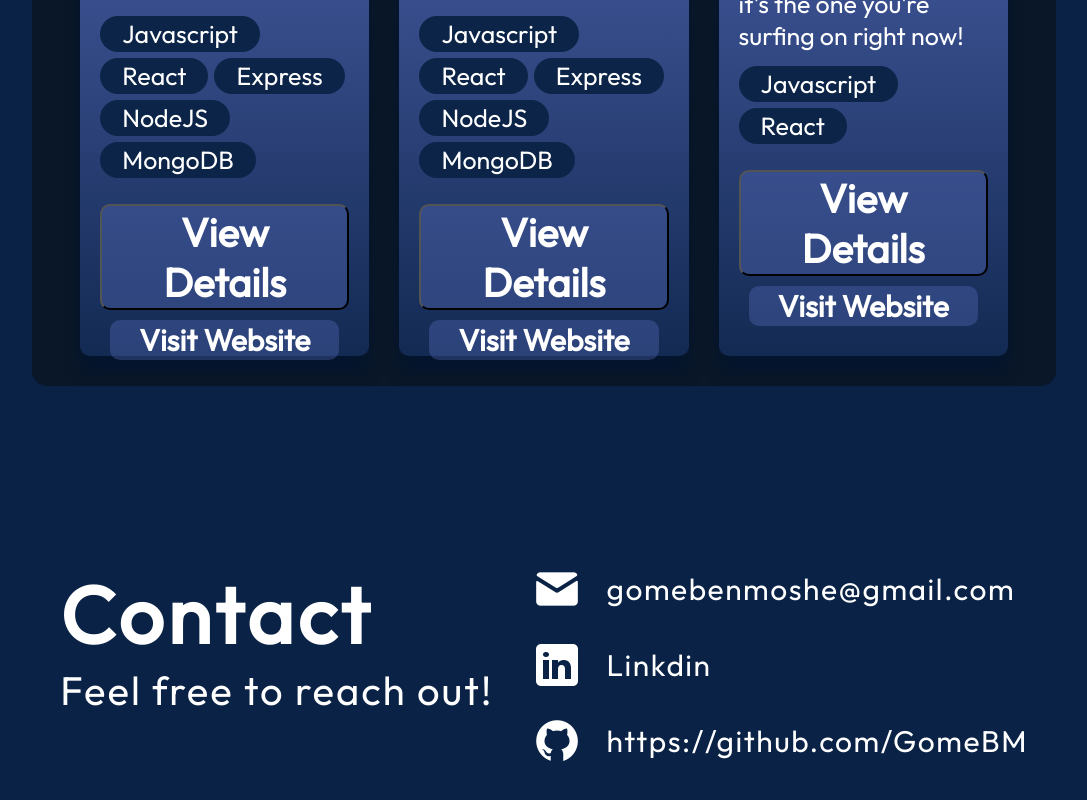
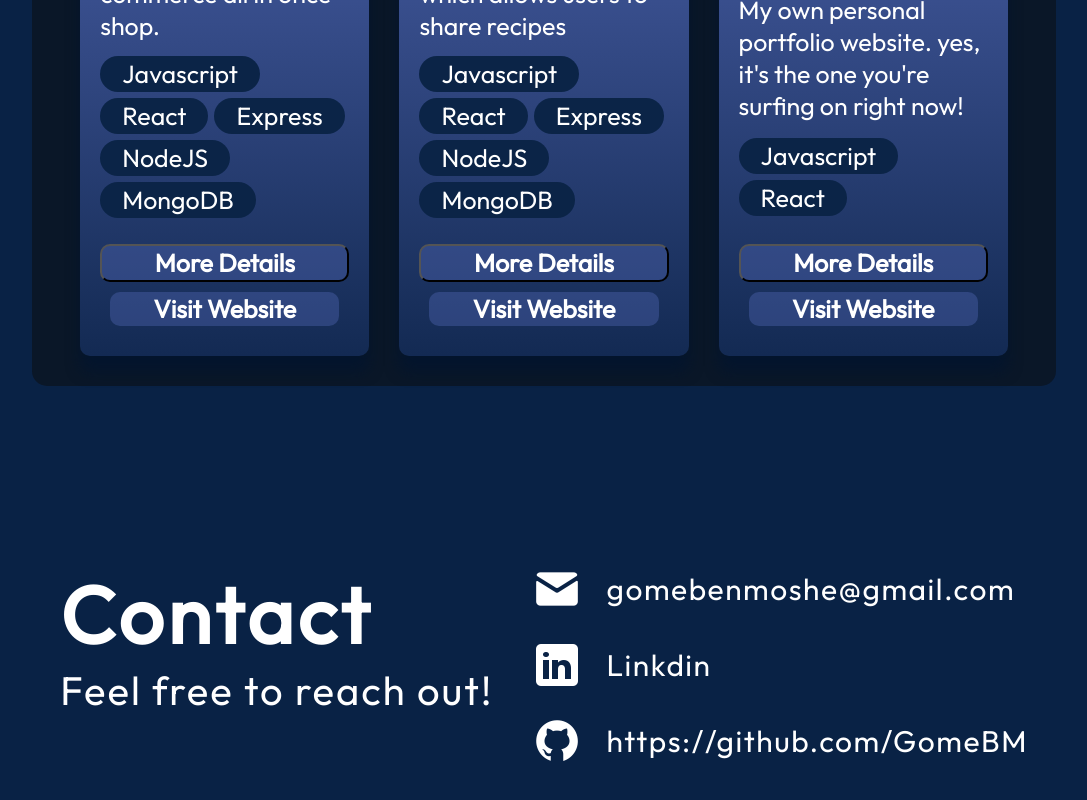
Before and after one commit to GomeBM/portfolio-website, a React (Vite) app: page / in a window 1280 px wide. Shown: the part 2751-3551 px from the top of the page, without its empty margins (96-1183 px from the left). Built offline with nearby package versions, Linux system fonts and the light colour scheme.

Commit message:
minor css changes

```diff
--- a/src/components/ProjectDetail/ProjectDetail.css
+++ b/src/components/ProjectDetail/ProjectDetail.css
@@ -128,13 +128,14 @@ h2 {
 
 @media screen and (max-width: 830px) {
   .project-title {
-    font-size: 40px;
+    font-size: 30px;
   }
   .project-title-image-container img {
     display: none;
   }
   h2 {
     text-align: center;
+    font-size: 20px;
   }
   .project-skills-container {
     gap: 80px;
--- a/src/components/Projects/ProjectCard.css
+++ b/src/components/Projects/ProjectCard.css
@@ -66,7 +66,7 @@
 .projectCard-link {
   text-decoration: none;
   color: var(--color-text);
-  font-size: 40px;
+  font-size: 25px;
   font-weight: 600;
   /* height: 60px; */
   text-align: center;
@@ -85,7 +85,7 @@
   margin: 10px;
   text-decoration: none;
   color: var(--color-text);
-  font-size: 30px;
+  font-size: 25px;
   font-weight: 600;
   /* height: 60px; */
   text-align: center;
--- a/src/components/Projects/ProjectCard.jsx
+++ b/src/components/Projects/ProjectCard.jsx
@@ -37,7 +37,7 @@ export const ProjectCard = ({
       </ul>
       <div className="projectCard-links">
         <button onClick={handleViewDetails} className="projectCard-link">
-          View Details
+          More Details
         </button>
         <a href={demo} target="_blank" rel="noopener noreferrer">
           Visit Website
```
